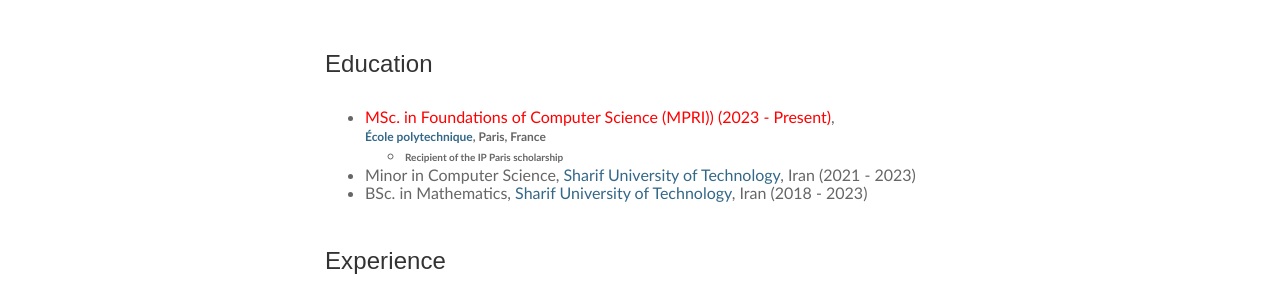
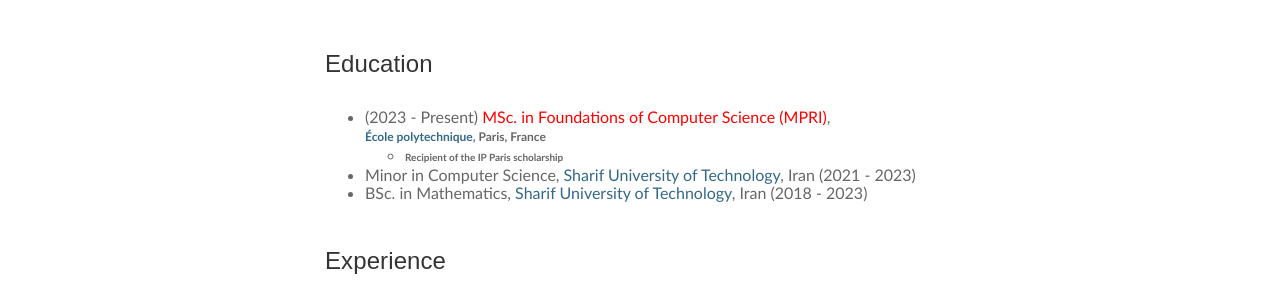
Before and after one commit to ali-almasi/ali-almasi.github.io, a Jekyll site: the page built from _pages/2_cv.md, in a window 1280 px wide. Shown: the part 188-488 px from the top of the page. Built offline with Jekyll 4.4.1, drawn with Linux system fonts in a browser that asks for light colours.

Commit message:
Update 2_cv.md

```diff
--- a/_pages/2_cv.md
+++ b/_pages/2_cv.md
@@ -4,7 +4,7 @@
 permalink: /curriculum-vitae/
 ---
 ### Education
- *   <span style="color:red;font-size:16px">MSc. in Foundations of Computer Science (MPRI)) (2023 - Present)</span>,\
+ *   (2023 - Present) <span style="color:red;font-size:16px">MSc. in Foundations of Computer Science (MPRI)</span>,\
 	 <span style="font-weight:700;font-size:12px">[École polytechnique](https://www.polytechnique.edu/), Paris, France</span>
 	 - <span style="font-weight:700;font-size:10px">Recipient of the IP Paris scholarship</span>
 *   Minor in Computer Science,  [Sharif University of Technology](https://en.sharif.edu/), Iran (2021 - 2023)
```
